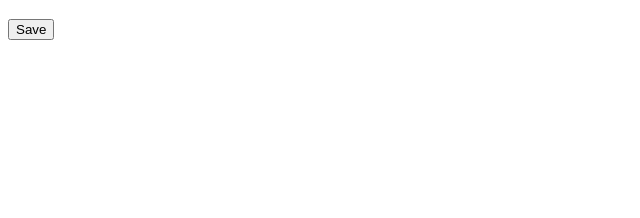
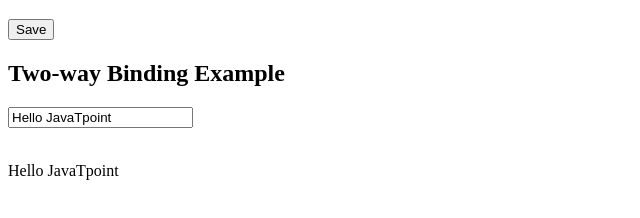
Before and after one commit to hariseldon2073/angular8project, an Angular app: page / in a window 1280 px wide. Shown: the part 506-724 px from the top of the page, without its empty margins (0-640 px from the left). Built offline with nearby package versions, Linux system fonts and the light colour scheme.

Commit message:
two-way data binding

```diff
--- a/src/app/app.component.html
+++ b/src/app/app.component.html
@@ -6,3 +6,7 @@
 <p></p>
 <h2> Event Binding Example</h2>
 <button (click)="onSave($event)">Save</button> <!--Event Binding-->
+<p></p>
+<h2>Two-way Binding Example</h2>
+<input [(ngModel)]="fullName" /> <br/><br/>
+<p> {{fullName}} </p>
```
